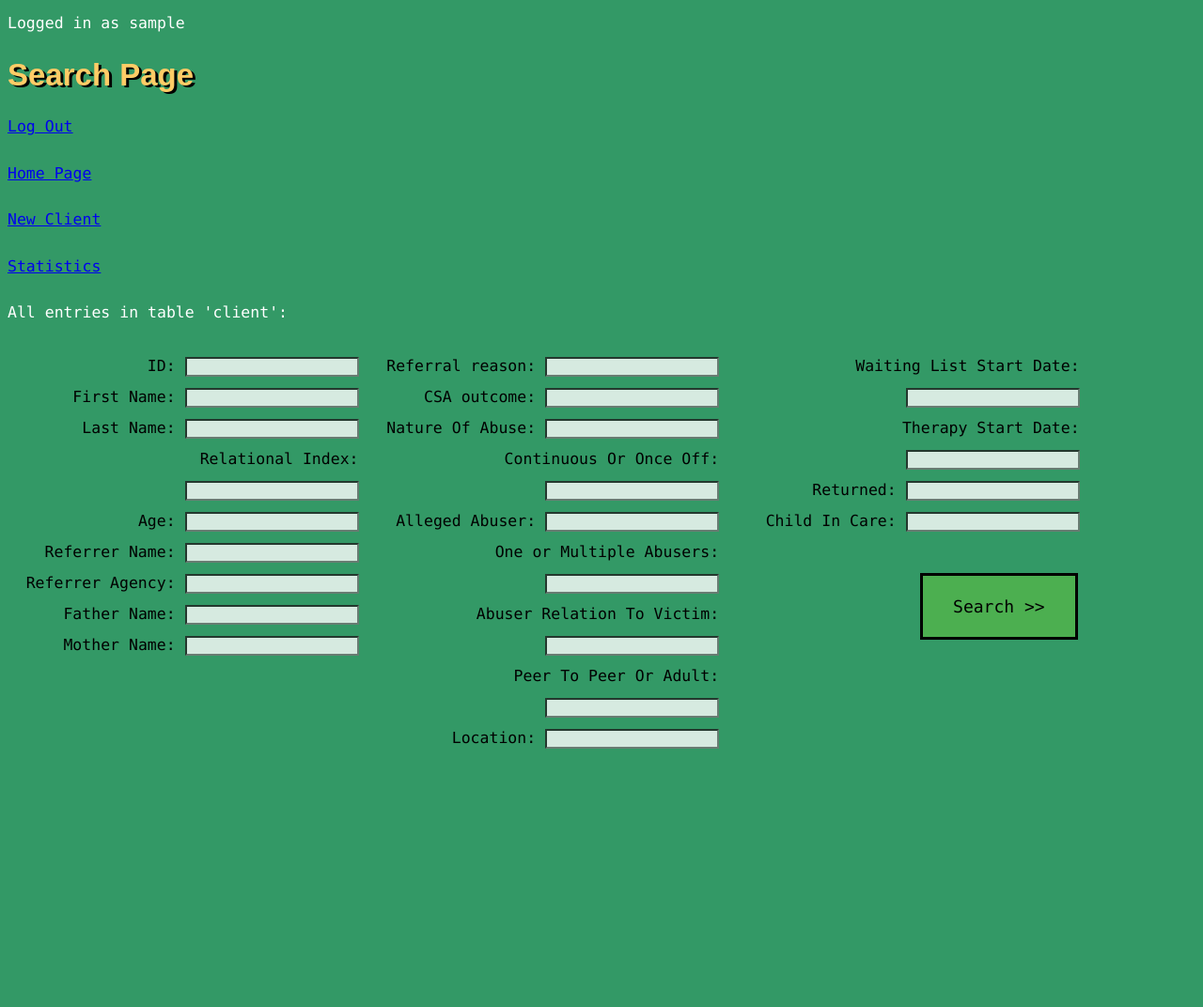
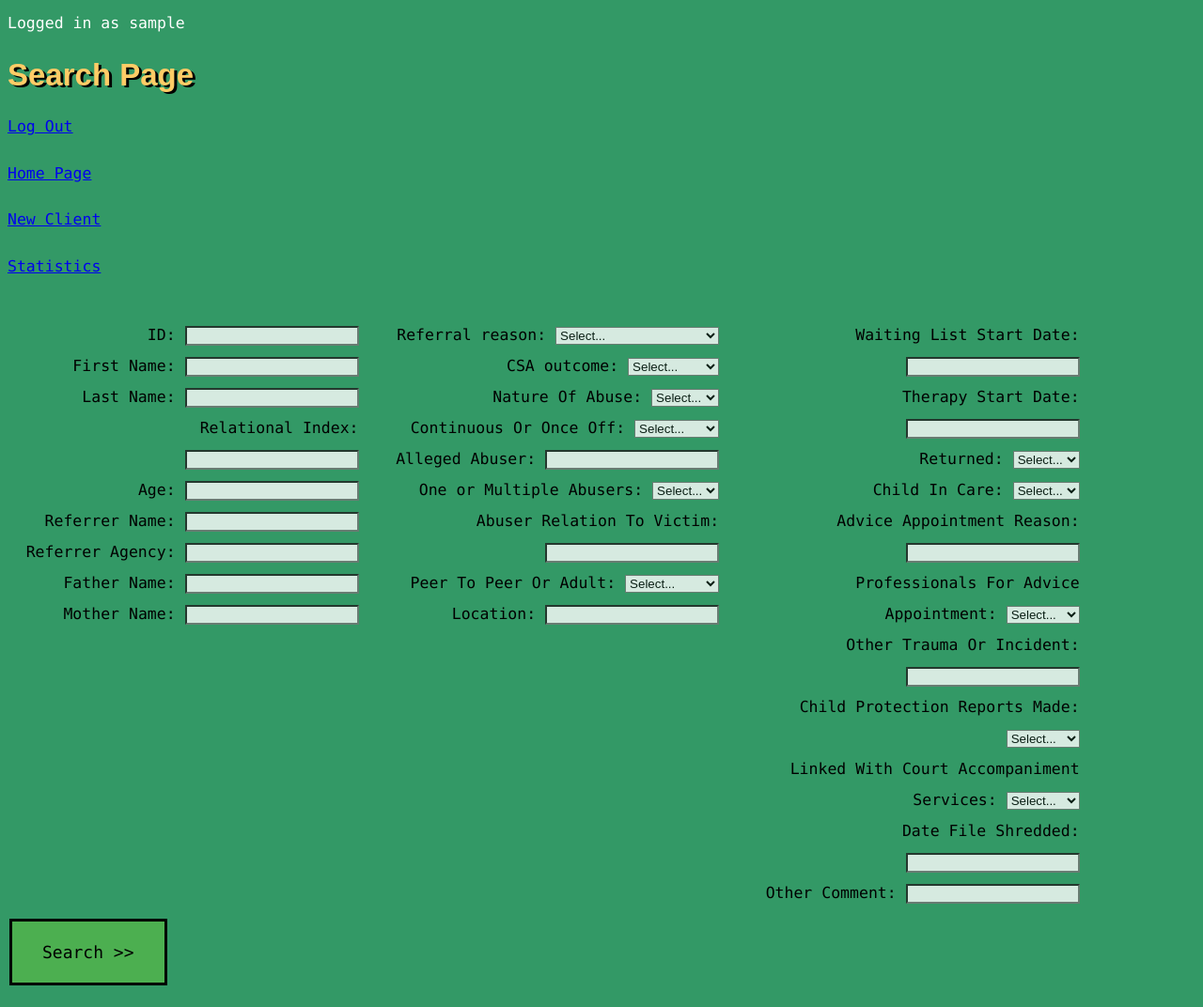
Before and after one commit to stratfob/childServiceDatabase, a CodeIgniter app: page /database/index.php/home in a window 1280 px wide. Shown: the whole page at 94% size. Before the commit the page ends 797 px from the top, so only its background shows below. Run offline with CodeIgniter, Linux system fonts and the light colour scheme; the visitor is signed in with stand-in values (Sample User, id 1); data that the repository does not hold is empty; some libraries are stand-ins or nearby versions.

Commit message:
Fixed search and added new search types

```diff
--- a/application/views/pages/home.php
+++ b/application/views/pages/home.php
@@ -28,20 +28,7 @@
 		<a href= "<?php echo site_url('stats'); ?>"> Statistics </a></p>
 	</div>
 
-	<?php
-	echo "All entries in table 'client': <br>";
-	foreach ($testData as $exampleClient):
-        echo "ID: " . $exampleClient['caseNumber'] .  " Relational Index: " . $exampleClient['relationalIndex'] . " First Name: " . $exampleClient['firstName'] . " Last Name: "
-			. $exampleClient['lastName'] . " Age: " . $exampleClient['age'] . " Referrer Name: " . $exampleClient['referrerName'] . " Referrer Agency: " . $exampleClient['referrerAgency']
-			. " Father Name: " . $exampleClient['fatherName']. " Mother Name: " . $exampleClient['motherName'] . " Referral Reason: " . $exampleClient['referralReason']
-			." CSA Outcome: " . $exampleClient['CSAoutcome'] ." Nature Of Abuse: " . $exampleClient['natureOfAbuse'] ." Continuous or Once Off: " . $exampleClient['continuousOrOnceOff']
-			." Alleged Abuser: " . $exampleClient['allegedAbuser'] ." One or Multiple Abusers : " . $exampleClient['oneOrMultipleAbusers'] ." Abuser relation To Victim : "
-			. $exampleClient['abuserRelationToVictim']." Peer To Peer or Adult : " . $exampleClient['peerToPeerOrAdult'] ." Location: " . $exampleClient['location']
-			." Waiting List Start Date: " . $exampleClient['waitingListStartDate']." Therapy Start Date: " . $exampleClient['therapyStartDate']." Returned: " . $exampleClient['returned'].
-			" Child In Care: " . $exampleClient['childInCare']. "<br>";
-	endforeach;
 
-	?>
 
 	<form id="testForm">
 		<div class= "container">
@@ -58,27 +45,89 @@
 
 			</div>
 			<div id="case">
-				Referral reason: <input type="text" name="referralReason"><br>
-				CSA outcome: <input type="text" name="CSAoutcome"><br>
-				Nature Of Abuse: <input type="text" name="natureOfAbuse"><br>
-				Continuous Or Once Off: <input type="text" name="continuousOrOnceOff"><br>
+				Referral reason: <select name="referralReason">
+			<option value="" disabled selected>Select...</option>
+			<option value="csa">Childhood Sexual Assault</option>
+			<option value="sexualisedBehaviour">Sexualised Behaviour</option>
+			<option value="other">Other</option>
+			</select><br>
+				CSA outcome: <select name = "CSAoutcome">
+			<option value="" disabled selected>Select...</option>
+			<option value="credible">Credible</option>
+			<option value="notCredible">Not Credible</option>
+			<option value="inconclusive">Inconclusive</option>
+			</select><br>
+				Nature Of Abuse: <select name="natureOfAbuse">
+			<option value="" disabled selected>Select...</option>
+			<option value="physical">Physical</option>
+			<option value="mental">Mental</option>
+			</select><br>
+				Continuous Or Once Off: <select name="continuousOrOnceOff">
+			<option value="" disabled selected>Select...</option>
+			<option value="continuous">Continuous</option>
+			<option value="onceOff">Once Off</option>
+			<option value="other">Other</option>
+			</select><br>
 				Alleged Abuser: <input type="text" name="allegedAbuser"><br>
-				One or Multiple Abusers: <input type="text" name="oneOrMultipleAbusers"><br>
+				One or Multiple Abusers: <select name="oneOrMultipleAbusers">
+			<option value="" disabled selected>Select...</option>
+			<option value="one">One</option>
+			<option value="multiple">Multiple</option>
+			<option value="other">Other</option>
+			</select><br>
 				Abuser Relation To Victim: <input type="text" name="abuserRelationToVictim"><br>
-				Peer To Peer Or Adult: <input type="text" name="peerToPeerOrAdult"><br>
+				Peer To Peer Or Adult: <select name="peerToPeerOrAdult">
+			<option value="" disabled selected>Select...</option>
+			<option value="peerToPeer">Peer To Peer</option>
+			<option value="adult">Adult</option>
+			<option value="other">Other</option>
+			</select><br>
 				Location: <input type="text" name="location"><br>
 
 			</div>
 			<div id="therapy">
 				Waiting List Start Date: <input type="text" name="waitingListStartDate"><br>
 				Therapy Start Date: <input type="text" name="therapyStartDate"><br>
-				Returned: <input type="text" name="returned"><br>
-				Child In Care: <input type="text" name="childInCare"><br><br>
-				<button class="button" onclick="formFunction()">Search >></button>
+				Returned: <select name="returned">
+			<option value="" disabled selected>Select...</option>
+			<option value=1>Yes</option>
+			<option value=0>No</option>
+			</select><br>
+				Child In Care: <select name="childInCare">
+			<option value="" disabled selected>Select...</option>
+			<option value="yes">Yes</option>
+			<option value="no">No</option>
+			<option value="other">Other</option>
+			</select><br>
+				Advice Appointment Reason: <input type="text" name="adviceAppointmentReason"><br>
+				Professionals For Advice Appointment:
+			<select name="professionalsForAdviceAppointment">
+			<option value="" disabled selected>Select...</option>
+			<option value="yes">Yes</option>
+			<option value="no">No</option>
+			<option value="unknown">Unknown</option>
+			</select><br>
+			Other Trauma Or Incident: <input type="text" name="otherTraumaOrIncident"><br>
+		Child Protection Reports Made:
+		<select name="childProtectionReportsMade">
+		  <option value="" disabled selected>Select...</option>
+		  <option value="yes">Yes</option>
+		  <option value="no">No</option>
+		  <option value="unknown">Unknown</option>
+		</select><br>
+		Linked With Court Accompaniment Services:
+		<select name="linkedWithCourtAccompanimentServices">
+		  <option value="" disabled selected>Select...</option>
+		  <option value="yes">Yes</option>
+		  <option value="no">No</option>
+		  <option value="unknown">Unknown</option>
+		</select><br>
+		Date File Shredded: <input type="text" name="dateFileShredded"><br>
+		Other Comment: <input type="text" name="otherComment"><br>
 			</div>
 		</div>
 	</form>
-
+	<button class="button" onclick="formFunction()">Search >></button>
 
 	<p id="result"></p>
 
@@ -90,7 +139,9 @@
 			+ form.elements[7].value + "&motherName=" + form.elements[8].value + "&referralReason=" + form.elements[9].value + "&CSAoutcome=" + form.elements[10].value + "&natureOfAbuse=" +
 			form.elements[11].value + "&continuousOrOnceOff=" + form.elements[12].value + "&allegedAbuser=" + form.elements[13].value + "&oneOrMultipleAbusers=" + form.elements[14].value
 			+ "&abuserRelationToVictim=" + form.elements[15].value + "&peerToPeerOrAdult=" + form.elements[16].value + "&location=" + form.elements[17].value + "&waitingListStartDate=" + form.elements[18].value
-			+ "&therapyStartDate=" + form.elements[19].value + "&returned=" + form.elements[20].value + "&childInCare=" + form.elements[21].value;
+			+ "&therapyStartDate=" + form.elements[19].value + "&returned=" + form.elements[20].value + "&childInCare=" + form.elements[21].value + "&adviceAppointmentReason=" + form.elements[22].value
+			+ "&professionalsForAdviceAppointment=" + form.elements[23].value + "&otherTraumaOrIncident=" + form.elements[24].value + "&childProtectionReportsMade=" + form.elements[25].value +
+			"&linkedWithCourtAccompanimentServices=" + form.elements[26].value + "&dateFileShredded=" + form.elements[27].value+ "&otherComment=" + form.elements[28].value;
 
 			$.ajax({
 				url: '<?php echo site_url('request/query'); ?>',
--- a/application/views/pages/toFrom.php
+++ b/application/views/pages/toFrom.php
@@ -26,6 +26,7 @@
 	<p>Go to Search page:
 	<a href = "<?php echo site_url('home'); ?>"> Search </a>
 	</p>
+	<p><a href= "<?php echo site_url('homePage'); ?>"> Home Page </a></p>
 
 
 	<?php
```
Also changed, not shown: application/controllers/Request.php (+20 -1 lines), application/views/pages/client.php (+17 -0 lines).
